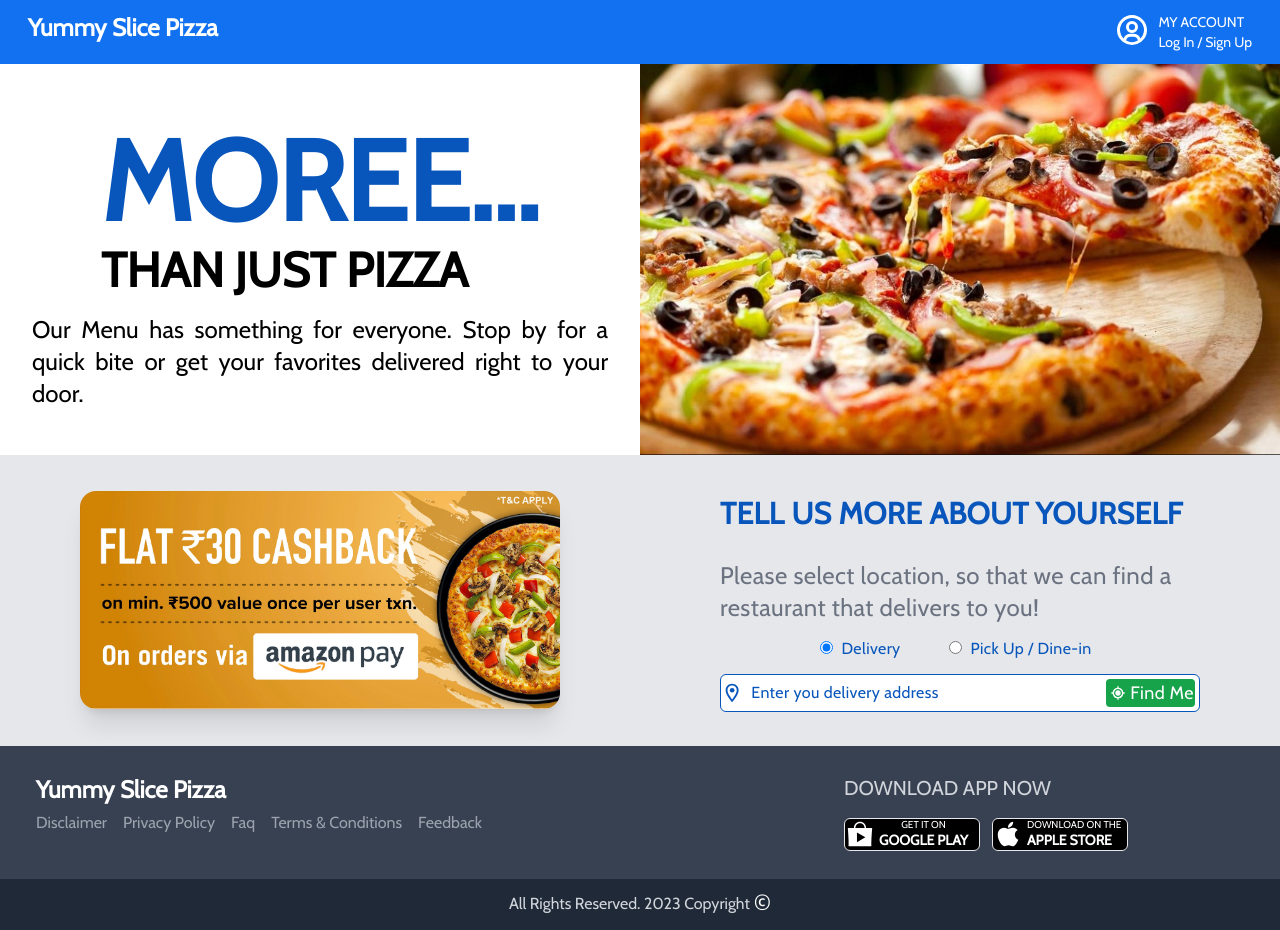
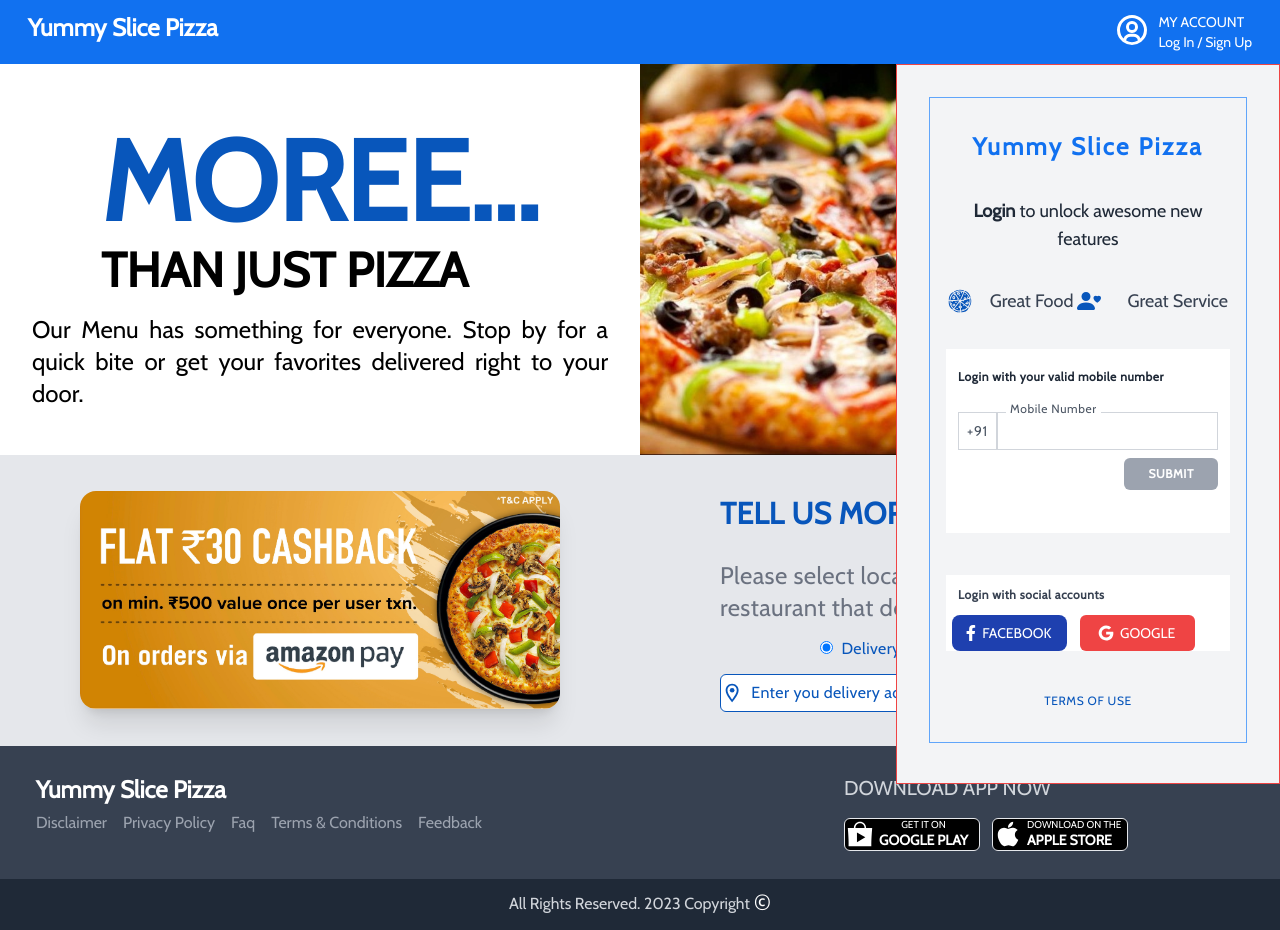
Before and after one commit to jasmeets-6575/yummy-slice-pizza, a React (Create React App) app: page /landing in a window 1280 px wide. Built offline with nearby package versions, Linux system fonts and the light colour scheme; the HTML template or start-up script is replaced by a standard one.

Commit message:
login sidebar

```diff
--- a/src/App.tsx
+++ b/src/App.tsx
@@ -1,14 +1,14 @@
 import React from 'react';
 import 'normalize.css';
 import { BrowserRouter as Router , Routes, Route } from 'react-router-dom';
-import { Landing, ErrorPage, Register, Dashboard } from "./pages"
+import { Landing, ErrorPage, Dashboard } from "./pages"
 import "./app.css"
 
 const App:React.FC = () => {
   return (
     <Router>
       <Routes>
-        <Route path='/' element={<Dashboard/>} />
+        <Route index path='/' element={<Dashboard/>} />
         <Route path='/landing' element={<Landing/>} />
         <Route path="*" element={<ErrorPage />} />
       </Routes>
--- a/src/pages/Landing.tsx
+++ b/src/pages/Landing.tsx
@@ -2,11 +2,13 @@
 import Footer from "../components/Footer";
 import LandingMain from "../components/LandingMain";
 import NavbarMain from "../components/NavbarMain";
+import Login from "./Login";
 
 const Landing = () => {
   return (
     <div className=" ">
       <NavbarMain />
+      <Login />
       <LandingMain />
       <Details />
       <Footer />
--- /dev/null
+++ b/src/pages/Login.tsx
@@ -0,0 +1,76 @@
+import { GiFullPizza } from "react-icons/gi";
+import { BsPersonHeart } from "react-icons/bs";
+import { FaFacebookF } from "react-icons/fa";
+import { AiOutlineGoogle } from "react-icons/ai";
+
+const Login = () => {
+  return (
+    <div className="w-[30%] border border-red-500 h-[90vh] bg-gray-100  absolute right-0 z-10 ">
+      <div className="h-[90%] m-8 p-4 border border-blue-400 flex flex-col justify-around">
+        <h2 className="font-extrabold text-2xl mx-2 text-[--primary-blue] tracking-widest cursor-pointer text-center">
+          Yummy Slice Pizza
+        </h2>
+        <p className="text-gray-800 text-center text-lg">
+          <span className="font-semibold">Login</span> to unlock awesome new
+          features
+        </p>
+        <div className="flex justify-around">
+          <div className="grid grid-cols-3 items-center">
+            <GiFullPizza  className="text-[--primary-blue-2] text-2xl"/>
+            <p className="col-span-2 text-lg text-gray-700">Great Food</p>
+          </div>
+          <div className="grid grid-cols-3 items-center">
+            <BsPersonHeart className="text-[--primary-blue-2] text-2xl"/>
+            <p className="col-span-2 text-lg text-gray-700">Great Service</p>
+          </div>
+        </div>
+        <div className="h-[30%] p-3 bg-white ">
+          <p className="text-gray-800 pt-2 text-xs font-semibold  tracking-wider">
+            Login with your valid mobile number
+          </p>
+          <h2 className="inline-block bg-white relative z-10 top-[14px] left-12 text-gray-600 px-1 text-xs tracking-wider">
+            Mobile Number
+          </h2>
+          <div className="flex pt-2">
+            <h2 className="text-gray-600 p-2 border border-gray-300 text-sm tracking-wider">
+              +91
+            </h2>
+            <input
+              className="w-[90%]  pt-1 px-3 border border-gray-300 placeholder:text-xs"
+              type="text"
+            />
+          </div>
+          <div className="flex justify-end pt-2">
+            <button
+              className="bg-gray-400 py-2 rounded-md  px-6 text-xs tracking-wider text-white font-semibold"
+              type="submit"
+            >
+              SUBMIT
+            </button>
+          </div>
+        </div>
+        <div className="bg-white my-2">
+          <p className="text-gray-700 p-3 text-xs font-semibold tracking-wider">
+            Login with social accounts
+          </p>
+          <div>
+            <div className="w-[90%] flex justify-around ">
+              <div className="w-[45%] rounded-lg py-2 px-3 flex justify-center items-center bg-blue-800 text-white">
+                <FaFacebookF className="" />
+                <h2 className="mx-1 text-sm">FACEBOOK</h2>
+              </div>
+              <div className="w-[45%] rounded-md py-2 px-3 flex justify-center items-center bg-red-500 text-white">
+                <AiOutlineGoogle className="text-xl " />
+                <h2 className="mx-1 text-sm">GOOGLE</h2>
+              </div>
+            </div>
+          </div>
+        </div>
+        <p className="text-[--primary-blue-2] cursor-pointer text-xs tracking-wider text-center">
+          TERMS OF USE
+        </p>
+      </div>
+    </div>
+  );
+};
+export default Login;
--- a/src/pages/Register.tsx
+++ /dev/null
@@ -1,6 +0,0 @@
-const Register = () => {
-  return (
-    <div>Register</div>
-  )
-}
-export default Register
--- a/src/pages/index.tsx
+++ b/src/pages/index.tsx
@@ -1,6 +1,6 @@
 import Dashboard from "./Dashboard";
 import ErrorPage from "./Error";
-import Register from "./Register";
+
 import Landing from "./Landing";
 
-export { Landing, ErrorPage, Register, Dashboard };
+export { Landing, ErrorPage, Dashboard };
```
